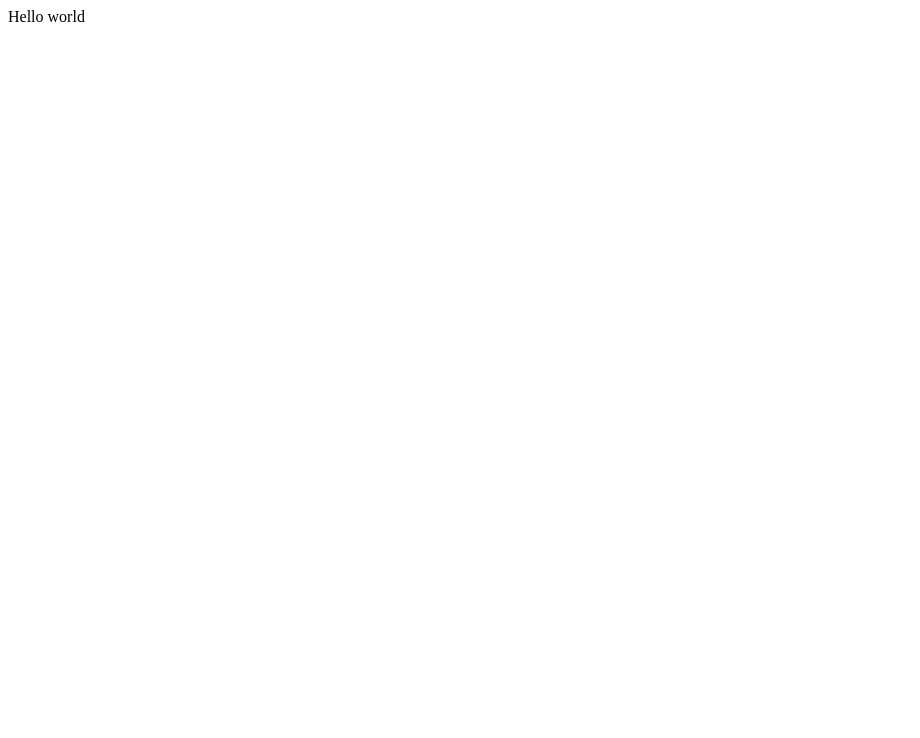
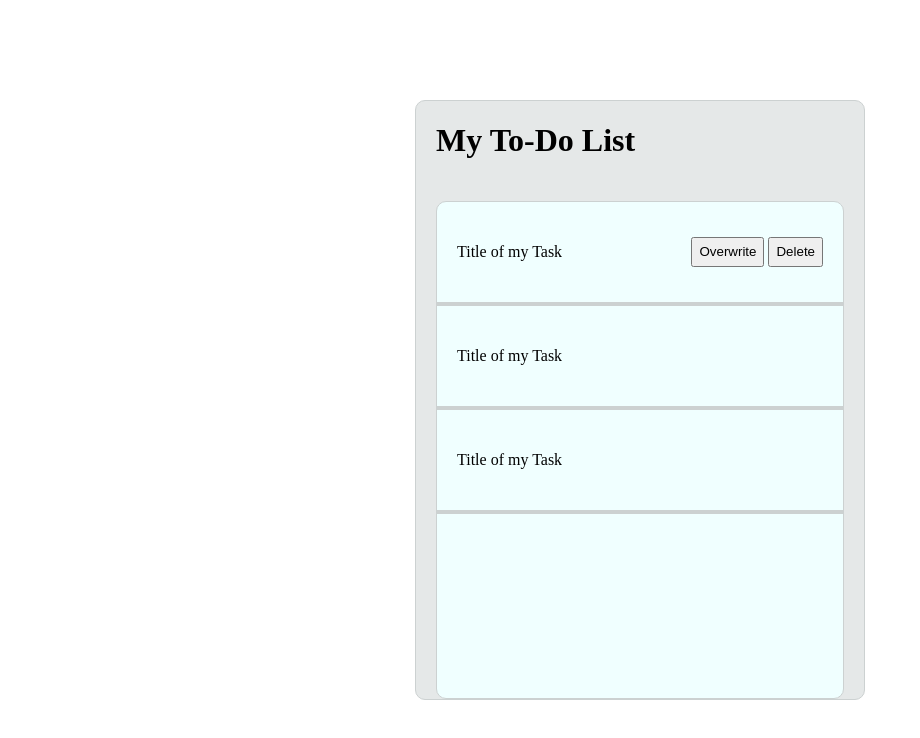
Before and after one commit to Ariel-Marcelo/To-Do-List, a website: page index.html in a window 1280 px wide. Shown: the whole page, without its empty margins (0-920 px from the left). Drawn offline with Linux system fonts and the light colour scheme.

Commit message:
"first page"

```diff
--- a/index.html
+++ b/index.html
@@ -1,12 +1,89 @@
 <!DOCTYPE html>
 <html lang="en">
+
 <head>
     <meta charset="UTF-8">
     <meta http-equiv="X-UA-Compatible" content="IE=edge">
     <meta name="viewport" content="width=device-width, initial-scale=1.0">
-    <title>Document</title>
+    <title>ToDo</title>
+    <style>
+        body {
+            margin: 0;
+            padding: 0;
+            box-sizing: border-box;
+        }
+
+        main {
+            display: grid;
+            place-items: center;
+
+
+            height: 100vh;
+        }
+
+        .to-do-list--container {
+            display: grid;
+            grid-template-rows: auto 1fr;
+            box-sizing: border-box;
+            gap: 20px;
+
+            padding: 0 20px;
+            height: 75vh;
+            width: 450px;
+            border: solid 1px #CCD1D1;
+            border-radius: 10px;
+
+            background-color: #E5E8E8;
+        }
+        .to-do-list__nav {
+            box-sizing: border-box;
+            border: solid 1px #CCD1D1;
+
+
+            border-radius: 10px;
+            overflow: auto;
+            background-color: azure;
+
+        }
+
+        .to-do-list__card {
+            display: flex;
+            justify-content: space-between;
+            align-items: center;
+            border-bottom: solid 4px #CCD1D1;
+
+            padding: 0 20px;
+            height: 100px;
+        }
+
+        .to-do-list--options button {
+            height: 30px;
+        }
+
+    </style>
 </head>
 <body>
-    Hello world
+    <Main class="to-do-list">
+        <div class="to-do-list--container">
+            <h1>My To-Do List</h1>
+            <nav class="to-do-list__nav">
+                <div class="to-do-list__card">
+                    <p>Title of my Task</p>
+                    <div class="to-do-list--options">
+                        <button>Overwrite</button>
+                        <button>Delete</button>
+                    </div>
+                </div>
+                <div class="to-do-list__card">
+                    <p>Title of my Task</p>
+                </div>
+                <div class="to-do-list__card">
+                    <p>Title of my Task</p>
+                </div>
+                <!-- https://www.youtube.com/watch?v=-rNQeJi3Wp4 -->
+            </nav>
+        </div>
+    </Main>
 </body>
+
 </html>
```
Also changed, not shown: package.json (added, +24 -0 lines).
